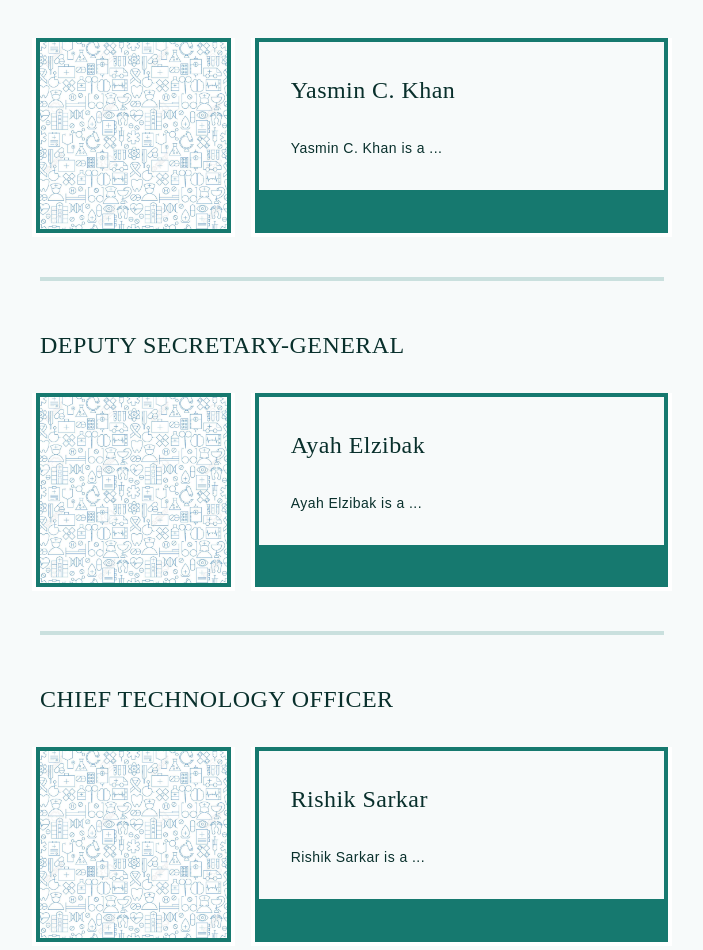
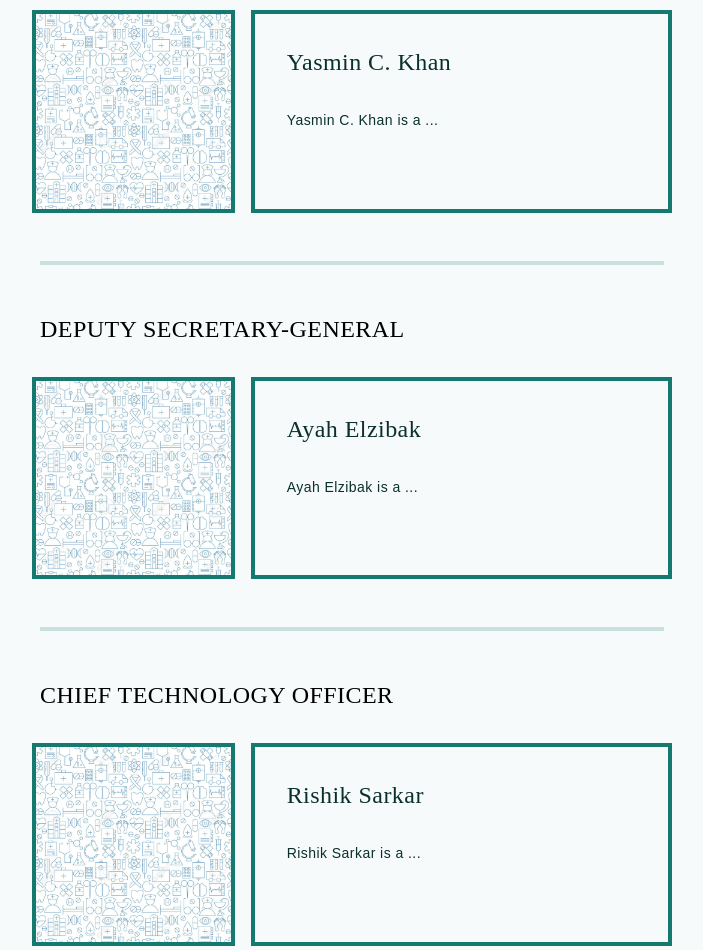
Before and after one commit to RishikSarkar/health-mun, a Next.js app: page /about/Secretariat in a window 1280 px wide. Shown: the part 562-1512 px from the top of the page, without its empty margins (288-991 px from the left). Built offline with nearby package versions, Linux system fonts and the light colour scheme; a web font is replaced by a local one.

Commit message:
Changed styling for Secretariat and Welcome, fixed Countdown bug

```diff
--- a/pages/about/Secretariat.jsx
+++ b/pages/about/Secretariat.jsx
@@ -13,65 +13,71 @@ const Secretariat = () => {
     }, []);
 
     return (
-        <div id='secretariat' className='pt-28 w-full h-full items-center justify-center bg-[#F7FAFA] dark:bg-[#F7FAFA] dark:text-[#F7FAFA] selection:text-[#F7FAFA] dark:selection:text-[#09302C] selection:bg-[#09302C] dark:selection:bg-[#F7FAFA]'>
-            <div className='w-full h-full p-32 text-center bg-[#CADEDF] dark:bg-[#253130]'>
+        <div id='secretariat' className='pt-28 w-full h-full items-center justify-center bg-[#F7FAFA] dark:bg-[#1a2726] dark:text-[#F7FAFA] selection:text-[#F7FAFA] dark:selection:text-[#09302C] selection:bg-[#09302C] dark:selection:bg-[#F7FAFA]'>
+            <div className='w-full h-full p-32 text-center bg-[#CADEDF] dark:bg-[#253130] dark:text-[#F7FAFA] border-b-4 border-[#16796F]/20 dark:border-[#F7FAFA]/20'>
                 <div className='text-4xl font-marcellus'>
                     Meet the Secretariat
                 </div>
             </div>
-            <div className='w-full h-full font-montserrat text-[#09302C] px-40'>
-                <div className='px-40 py-32 grid grid-cols-3 gap-x-4 gap-y-8'>
+            <div className='w-full h-full font-montserrat px-40'>
+                <div className='px-40 py-36 pt-24 grid grid-cols-3 gap-x-4 gap-y-8'>
 
                     <div className='col-span-3 px-2 text-2xl uppercase font-marcellus'>
                         Secretary-General
                     </div>
-                    <div className="col-span-1 p-1 bg-[#16796F] text-white dark:bg-[#041312] dark:text-[#F7FAFA] border-4 border-t-0 border-white dark:border-[#F7FAFA]">
+                    <div className="col-span-1 text-white dark:text-[#F7FAFA] border-4 border-[#16796F] dark:border-[#F7FAFA]">
                         <Image src={placeholder1} />
                     </div>
-                    <div className="col-span-2 p-1 bg-[#16796F] text-white dark:bg-[#041312] dark:text-[#F7FAFA] border-4 border-t-0 border-white dark:border-[#F7FAFA]">
-                        <div className='p-8 pb-4 text-2xl text-[#09302C] bg-[#F7FAFA] font-marcellus'>
+                    <div className="col-span-2 text-white dark:text-[#F7FAFA] border-4 border-[#16796F] dark:border-[#F7FAFA]">
+                        <div className='w-full h-full bg-[#F7FAFA] dark:bg-[#041312] text-[#09302C] dark:text-[#F7FAFA]'>
+                            <div className='p-8 pb-4 text-2xl font-marcellus'>
                                 Yasmin C. Khan
                             </div>
-                        <div className='p-8 pt-4 text-sm text-[#09302C] bg-[#F7FAFA]'>
+                            <div className='p-8 pt-4 text-sm'>
                                 Yasmin C. Khan is a ...
+                            </div>
                         </div>
                     </div>
 
                     <div className="col-span-3">
-                        <hr className="border-2 border-[#16796F]/20 dark:border-[#09302C]/20 m-2 mb-4" />
+                        <hr className="border-2 border-[#16796F]/20 dark:border-[#F7FAFA]/20 m-2 my-4" />
                     </div>
 
                     <div className='col-span-3 px-2 text-2xl uppercase font-marcellus'>
                         Deputy Secretary-General
                     </div>
-                    <div className="col-span-1 p-1 bg-[#16796F] text-white dark:bg-[#041312] dark:text-[#F7FAFA] border-4 border-t-0 border-white dark:border-[#F7FAFA]">
+                    <div className="col-span-1 text-white dark:text-[#F7FAFA] border-4 border-[#16796F] dark:border-[#F7FAFA]">
                         <Image src={placeholder1} />
                     </div>
-                    <div className="col-span-2 p-1 bg-[#16796F] text-white dark:bg-[#041312] dark:text-[#F7FAFA] border-4 border-t-0 border-white dark:border-[#F7FAFA]">
-                        <div className='p-8 pb-4 text-2xl text-[#09302C] bg-[#F7FAFA] font-marcellus'>
+                    <div className="col-span-2 text-white dark:text-[#F7FAFA] border-4 border-[#16796F] dark:border-[#F7FAFA]">
+                        <div className='w-full h-full bg-[#F7FAFA] dark:bg-[#041312] text-[#09302C] dark:text-[#F7FAFA]'>
+                            <div className='p-8 pb-4 text-2xl font-marcellus'>
                                 Ayah Elzibak
                             </div>
-                        <div className='p-8 pt-4 text-sm text-[#09302C] bg-[#F7FAFA]'>
+                            <div className='p-8 pt-4 text-sm'>
                                 Ayah Elzibak is a ...
+                            </div>
                         </div>
                     </div>
 
                     <div className="col-span-3">
-                        <hr className="border-2 border-[#16796F]/20 dark:border-[#09302C]/20 m-2 mb-4" />
+                        <hr className="border-2 border-[#16796F]/20 dark:border-[#F7FAFA]/20 m-2 my-4" />
                     </div>
 
                     <div className='col-span-3 px-2 text-2xl uppercase font-marcellus'>
                         Chief Technology Officer
                     </div>
-                    <div className="col-span-1 p-1 bg-[#16796F] text-white dark:bg-[#041312] dark:text-[#F7FAFA] border-4 border-t-0 border-white dark:border-[#F7FAFA]">
+                    <div className="col-span-1 text-white dark:text-[#F7FAFA] border-4 border-[#16796F] dark:border-[#F7FAFA]">
                         <Image src={placeholder1} />
                     </div>
-                    <div className="col-span-2 p-1 bg-[#16796F] text-white dark:bg-[#041312] dark:text-[#F7FAFA] border-4 border-t-0 border-white dark:border-[#F7FAFA]">
-                        <div className='p-8 pb-4 text-2xl text-[#09302C] bg-[#F7FAFA] font-marcellus'>
+                    <div className="col-span-2 text-white dark:text-[#F7FAFA] border-4 border-[#16796F] dark:border-[#F7FAFA]">
+                        <div className='w-full h-full bg-[#F7FAFA] dark:bg-[#041312] text-[#09302C] dark:text-[#F7FAFA]'>
+                            <div className='p-8 pb-4 text-2xl font-marcellus'>
                                 Rishik Sarkar
                             </div>
-                        <div className='p-8 pt-4 text-sm text-[#09302C] bg-[#F7FAFA]'>
+                            <div className='p-8 pt-4 text-sm'>
                                 Rishik Sarkar is a ...
+                            </div>
                         </div>
                     </div>
 
--- a/pages/about/Welcome.jsx
+++ b/pages/about/Welcome.jsx
@@ -18,21 +18,25 @@ const Welcome = () => {
                     Dear Delegates, Faculty Advisors, & Staff,
                 </div>
                 <div className='text-md pt-6'>
-                    Model United Nations has traditionally been a platform that underscores the essence of diplomacy,
-                    challenges political boundaries, and acts as a bridge to mend global differences. However, it has
-                    come to our attention that much of the educational culture surrounding Model UN has disproportionately
-                    emphasized specific liberal political topics. We must remember that STEM is not just a field of academic
-                    pursuit but stands tall as a cornerstone for diplomacy and international relations.
+                    Model United Nations has traditionally been an extracurricular platform that highlights the essence of
+                    diplomacy, challenges political boundaries, and mends global differences. However, after actively engaging
+                    in Model UN for over a decade, it has come to my attention that much of the educational culture surrounding
+                    it has disproportionately underscored liberal and political topics. There has been a clear imbalance in
+                    academic focus. Crucial issues pertinent to our ever-changing world, such as health, technology, and the
+                    sciences, have unfortunately been ignored or rarely discussed. We must remember that STEM is not just a
+                    field of academic pursuit but also a cornerstone for diplomacy and international affairs.
                 </div>
                 <div className='text-md pt-6'>
-                    From the inception of HealthMUN, our foremost intention has been to illuminate the intricate relationship
-                    between global health and politics. We believe that irrespective of one's academic trajectory, individual
-                    interests, or prior experiences, each of you holds the potential to shape the world.
+                    From the inception of HealthMUN, my primary goal has been to emphasize the intricate relationship between
+                    global health and politics within the Model UN community. I firmly believe that irrespective of one’s
+                    academic trajectory, individual interests, or prior experiences, Model UN fosters invaluable skills for
+                    all students as they prepare to navigate the real world. At HealthMUN, each and every one of you holds
+                    the potential to shape the world.
                 </div>
                 <div className='text-md pt-6'>
                     With great anticipation and pride, the Secretariat and I usher you into a transformative era for the Model
-                    UN community worldwide. Join us in making this not just an event but a movement that redefines our
-                    collective approach to global challenges.
+                    UN community worldwide. Join us in making this not just an event but a movement that redefines our collective
+                    approach to global challenges.
                 </div>
                 <div className='text-md pt-6'>
                     Welcome to HealthMUN!
```
Also changed, not shown: components/Countdown.jsx (+33 -43 lines). Lines whose indentation alone changed are shown as unchanged.
